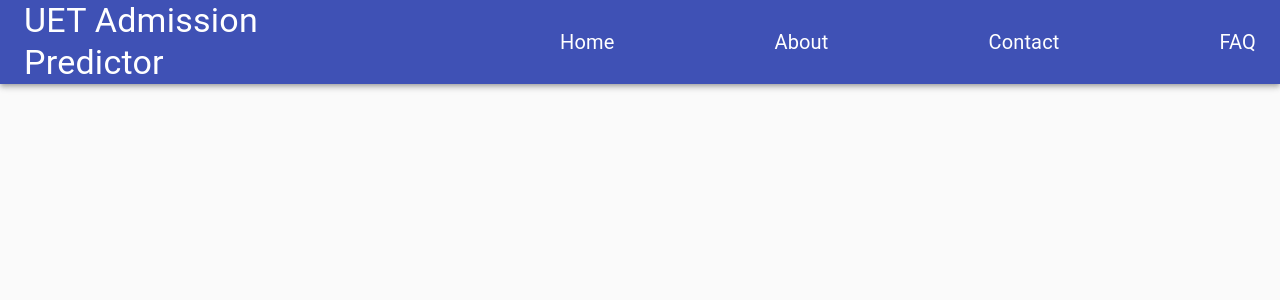
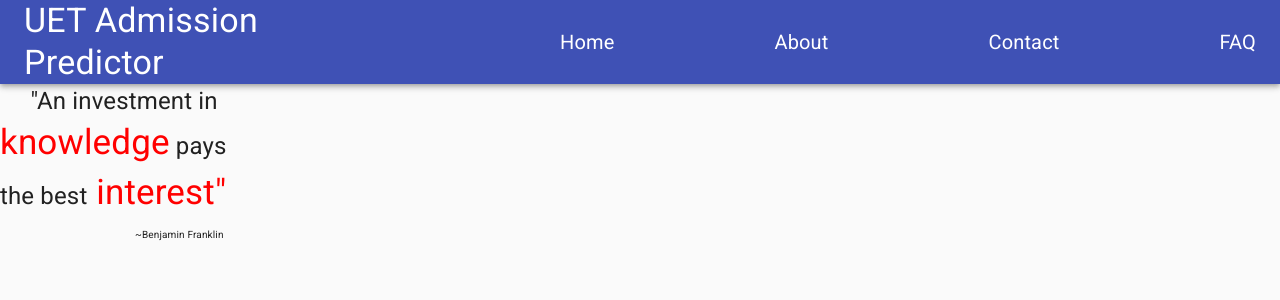
Before and after one commit to M-Ahmad45/Uet_Admission_Predictor, a React (Create React App) app: page / in a window 1280 px wide. Shown: the top 300 px of the page. Built offline with nearby package versions, Linux system fonts and the light colour scheme.

Commit message:
Quote added

```diff
--- a/public/index.html
+++ b/public/index.html
@@ -2,6 +2,9 @@
 <html lang="en">
   <head>
     <title>UET ADMISSION PREDICTOR</title>
+    <link rel="preconnect" href="https://fonts.googleapis.com">
+<link rel="preconnect" href="https://fonts.gstatic.com" crossorigin>
+<link href="https://fonts.googleapis.com/css2?family=Roboto&display=swap" rel="stylesheet">
   </head>
   <body>
     <noscript>You need to enable JavaScript to run this app.</noscript>
--- a/src/App.jsx
+++ b/src/App.jsx
@@ -1,12 +1,12 @@
 import React from "react";
 import { BrowserRouter as Router, Switch, Route } from "react-router-dom";
 import Navbar from "./component/Navbar";
-
+import Quote from "./component/Quote";
 function App() {
   return (
     <Router>
       <Navbar />
-
+      <Quote />
     </Router>
   );
 }
--- /dev/null
+++ b/src/component/Quote.js
@@ -0,0 +1,15 @@
+import React from 'react'
+import './mystyles.css'
+
+export default function Quote() {
+  return (
+    <div className='font-link'><p style={{fontSize:"24px", margin:"0"}}>&nbsp; &nbsp; &nbsp;"An investment in </p>
+    <p style={{fontSize:"35px", color : "red", margin:"0",display:"inline"} }>knowledge</p>
+    <p style={{fontSize:"24px", marginInline:"0",display:"inline"}}>&nbsp;pays</p>
+    <p style={{fontSize:"24px", margin:"0"}}>the best
+    <p style={{fontSize:"35px", color : "red", margin:"0",display:"inline"} }>&nbsp;interest"</p>
+    </p>
+    <p style={{fontSize:"10px",marginLeft:"135px"}}>~Benjamin Franklin </p>
+    </div>
+  )
+}
--- /dev/null
+++ b/src/component/mystyles.css
@@ -0,0 +1,3 @@
+.font-link{
+    font-family: 'Roboto', sans-serif;
+}
```
Also changed, not shown: 1 other file (tests, documents, lock files or other folders).
